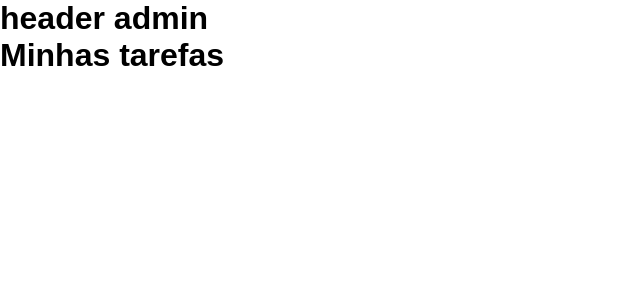
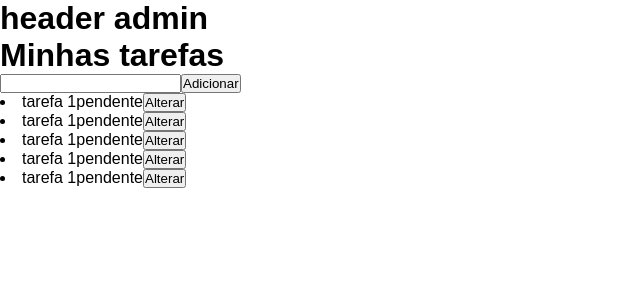
Before and after one commit to nsa-lucas/task-manager, a React (Vite) app: page /admin in a window 1280 px wide. Shown: the top 300 px of the page, without its empty margins (0-640 px from the left). Built offline with nearby package versions, Linux system fonts and the light colour scheme; no server answers; sample sign-in values are in the browser's storage.

Commit message:
list and add tasks in memory for test

```diff
--- a/src/pages/Admin/index.jsx
+++ b/src/pages/Admin/index.jsx
@@ -1,14 +1,78 @@
-import { onAuthStateChanged } from 'firebase/auth';
 import { useEffect, useState } from 'react';
 
 import { auth } from '../../services/firebase';
+import useAuth from '../../auth/useAuth.js';
 import HeaderAdmin from '../../components/HeaderAdmin/Index';
 
 export default function Admin() {
+    const { user, loading } = useAuth();
+    const [task, setTask] = useState('');
+    const [tasks, setTasks] = useState([
+        {
+            name: 'tarefa 1',
+            status: 'pendente',
+        },
+        {
+            name: 'tarefa 1',
+            status: 'pendente',
+        },
+        {
+            name: 'tarefa 1',
+            status: 'pendente',
+        },
+        {
+            name: 'tarefa 1',
+            status: 'pendente',
+        },
+        {
+            name: 'tarefa 1',
+            status: 'pendente',
+        },
+    ]);
+
     return (
         <div>
             <HeaderAdmin />
             <h1>Minhas tarefas</h1>
+            <div>
+                <div>
+                    <input
+                        type="text"
+                        value={task}
+                        onChange={(e) => {
+                            setTask(e.target.value);
+                        }}
+                    />
+                    <button
+                        onClick={() => {
+                            const newTask = {
+                                name: task,
+                                status: 'pendente',
+                            };
+
+                            setTasks([...tasks, newTask]);
+                            setTask('');
+                        }}
+                    >
+                        Adicionar
+                    </button>
+                </div>
+                {tasks.length === 0 ? (
+                    <h4>Nenhuma tarefa adicionada.</h4>
+                ) : (
+                    tasks.map((task, index) => {
+                        return (
+                            <li key={index}>
+                                <span>{task.name}</span>
+
+                                <span>{task.status}</span>
+
+                                <button>Alterar</button>
+                            </li>
+                        );
+                    })
+                )}
+            </div>
         </div>
     );
 }
```
